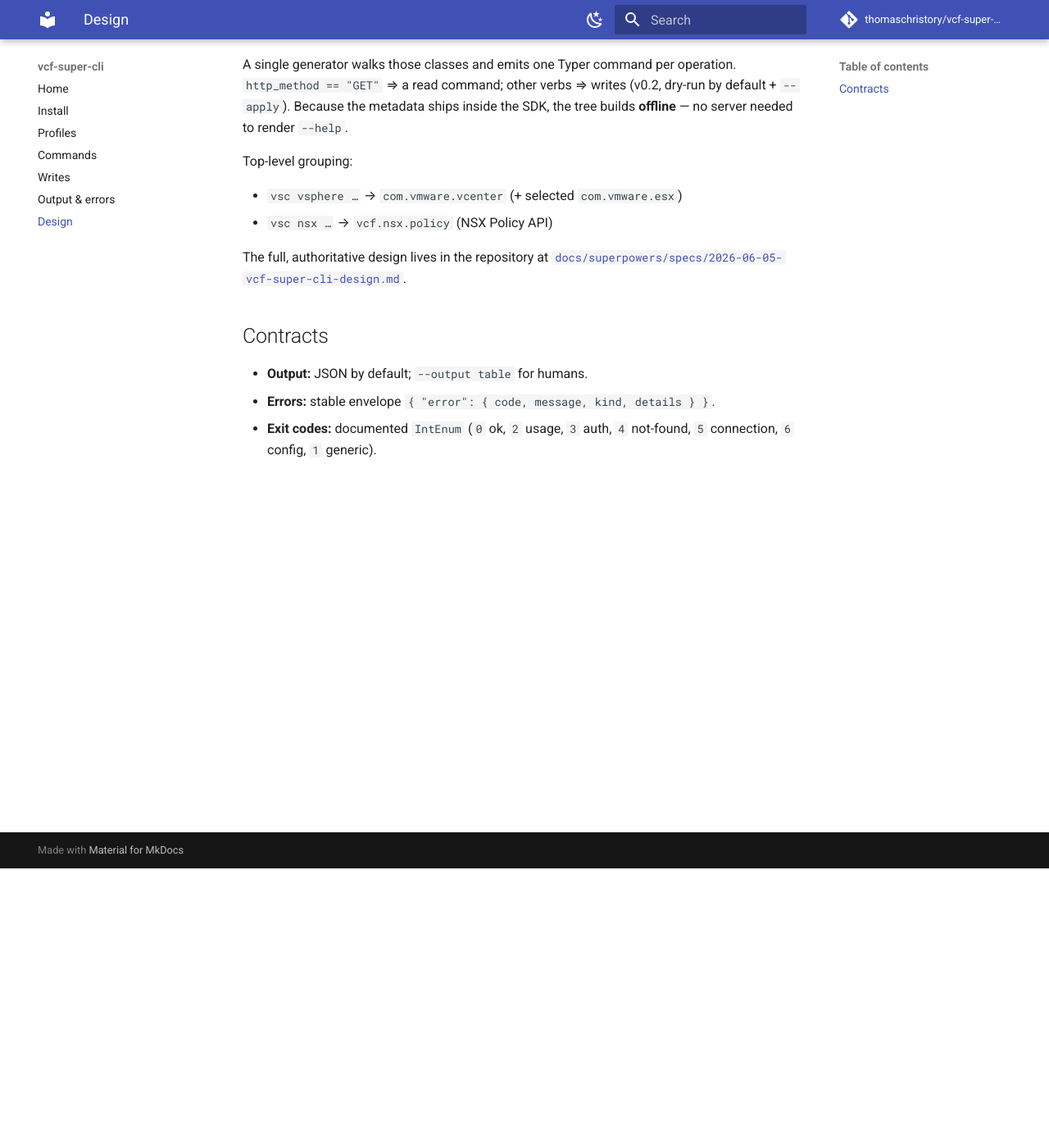
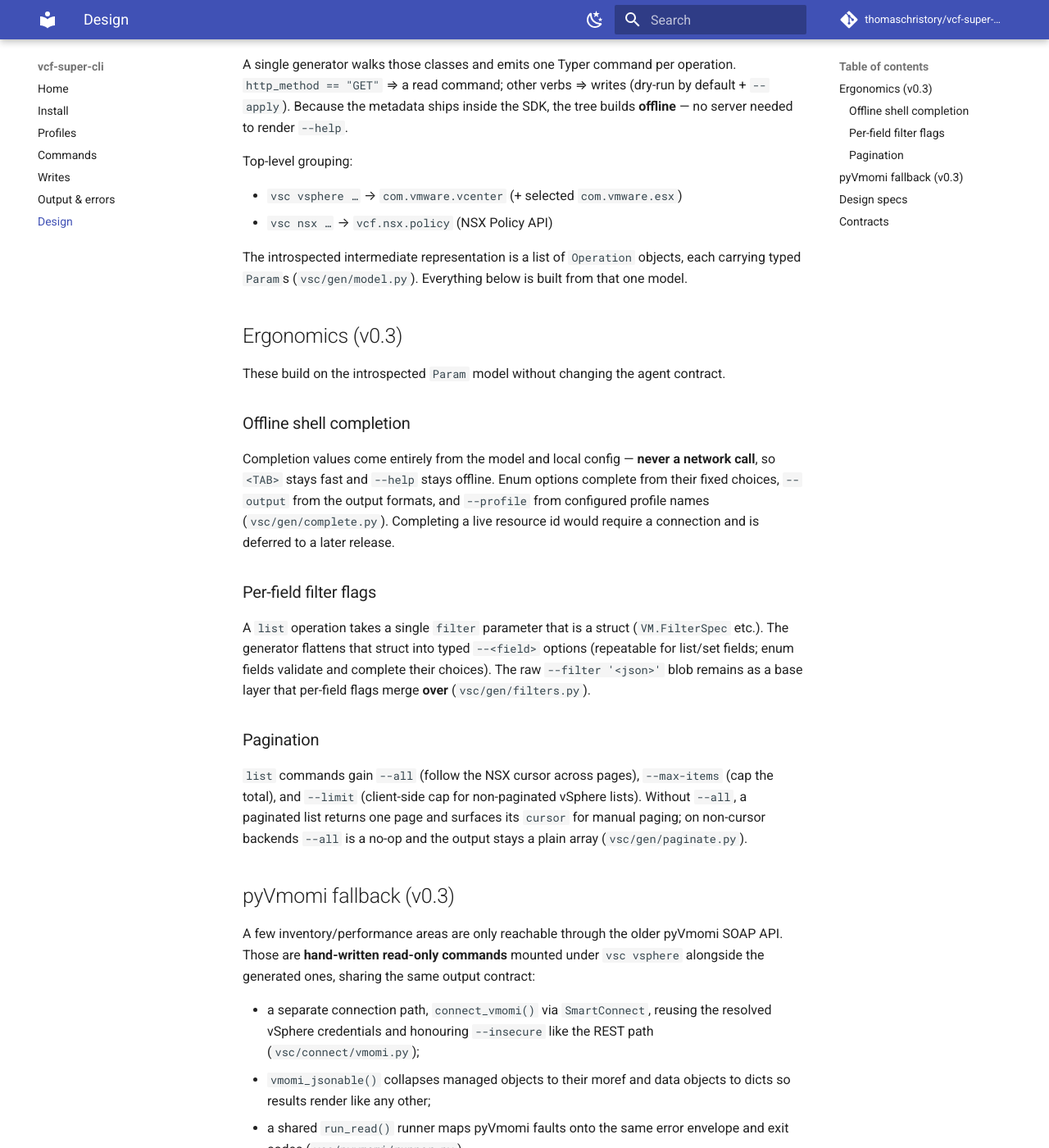
Before and after one commit to thomaschristory/vcf-super-cli, an MkDocs documentation site: the page built from docs/design.md, in a window 1280 px wide and 1400 px high, scrolled down 341 px. Shown: the whole window at 82% size. Built offline with MkDocs 1.6.1 and Material for MkDocs 9.7.7, drawn with Linux system fonts in a browser that asks for light colours; comment, search, counter and statistics services are not loaded; some of the changed text lies outside the part shown.

Commit message:
docs: complete design + landing page for v0.3 (#49)
design.md covered only reads/v0.2 writes; add the v0.3 architecture
(offline completion, per-field filter flattening + pagination, and the
pyVmomi fallback layer) and link all three design specs. index.md gains
the ergonomics/pyVmomi highlights, a current example, and the real
(published) install + completion instructions.

Co-authored-by: Thomas Christory <tchristory@partner.auchan.fr>
Co-authored-by: Claude Opus 4.8 (1M context) <noreply@anthropic.com>

```diff
--- a/docs/design.md
+++ b/docs/design.md
@@ -12,20 +12,78 @@ libraries on the shared `vmware-vapi-runtime`:
 
 A single generator walks those classes and emits one Typer command per
 operation. `http_method == "GET"` ⇒ a read command; other verbs ⇒ writes
-(v0.2, dry-run by default + `--apply`). Because the metadata ships inside the
-SDK, the tree builds **offline** — no server needed to render `--help`.
+(dry-run by default + `--apply`). Because the metadata ships inside the SDK, the
+tree builds **offline** — no server needed to render `--help`.
 
 Top-level grouping:
 
 - `vsc vsphere …` → `com.vmware.vcenter` (+ selected `com.vmware.esx`)
 - `vsc nsx …` → `vcf.nsx.policy` (NSX Policy API)
 
-The full, authoritative design lives in the repository at
-[`docs/superpowers/specs/2026-06-05-vcf-super-cli-design.md`](https://github.com/thomaschristory/vcf-super-cli/blob/main/docs/superpowers/specs/2026-06-05-vcf-super-cli-design.md).
+The introspected intermediate representation is a list of `Operation` objects,
+each carrying typed `Param`s (`vsc/gen/model.py`). Everything below is built from
+that one model.
+
+## Ergonomics (v0.3)
+
+These build on the introspected `Param` model without changing the agent
+contract.
+
+### Offline shell completion
+
+Completion values come entirely from the model and local config — **never a
+network call**, so `<TAB>` stays fast and `--help` stays offline. Enum options
+complete from their fixed choices, `--output` from the output formats, and
+`--profile` from configured profile names (`vsc/gen/complete.py`). Completing a
+live resource id would require a connection and is deferred to a later release.
+
+### Per-field filter flags
+
+A `list` operation takes a single `filter` parameter that is a struct
+(`VM.FilterSpec` etc.). The generator flattens that struct into typed
+`--<field>` options (repeatable for list/set fields; enum fields validate and
+complete their choices). The raw `--filter '<json>'` blob remains as a base
+layer that per-field flags merge **over** (`vsc/gen/filters.py`).
+
+### Pagination
+
+`list` commands gain `--all` (follow the NSX cursor across pages), `--max-items`
+(cap the total), and `--limit` (client-side cap for non-paginated vSphere
+lists). Without `--all`, a paginated list returns one page and surfaces its
+`cursor` for manual paging; on non-cursor backends `--all` is a no-op and the
+output stays a plain array (`vsc/gen/paginate.py`).
+
+## pyVmomi fallback (v0.3)
+
+A few inventory/performance areas are only reachable through the older pyVmomi
+SOAP API. Those are **hand-written read-only commands** mounted under
+`vsc vsphere` alongside the generated ones, sharing the same output contract:
+
+- a separate connection path, `connect_vmomi()` via `SmartConnect`, reusing the
+  resolved vSphere credentials and honouring `--insecure` like the REST path
+  (`vsc/connect/vmomi.py`);
+- `vmomi_jsonable()` collapses managed objects to their moref and data objects to
+  dicts so results render like any other;
+- a shared `run_read()` runner maps pyVmomi faults onto the same error envelope
+  and exit codes (`vsc/pyvmomi/runner.py`).
+
+Commands: `perf` (PerformanceManager counters), `events` / `tasks`
+(Event/Task managers), and `inventory` (a PropertyCollector property walk). All
+are reads — no `--apply`.
+
+## Design specs
+
+The authoritative, milestone-by-milestone designs live in the repository:
+
+- [v0.1 — dynamic read-only CLI](https://github.com/thomaschristory/vcf-super-cli/blob/main/docs/superpowers/specs/2026-06-05-vcf-super-cli-design.md)
+- [v0.2 — writes](https://github.com/thomaschristory/vcf-super-cli/blob/main/docs/superpowers/specs/2026-06-05-vcf-super-cli-v0.2-writes-design.md)
+- [v0.3 — ergonomics](https://github.com/thomaschristory/vcf-super-cli/blob/main/docs/superpowers/specs/2026-06-05-vcf-super-cli-v0.3-ergonomics-design.md)
 
 ## Contracts
 
 - **Output:** JSON by default; `--output table` for humans.
 - **Errors:** stable envelope `{ "error": { code, message, kind, details } }`.
-- **Exit codes:** documented `IntEnum` (`0` ok, `2` usage, `3` auth, `4`
-  not-found, `5` connection, `6` config, `1` generic).
+- **Exit codes:** documented `IntEnum` (`0` ok, `1` generic, `2` usage, `3` auth,
+  `4` not-found, `5` connection, `6` config, `7` conflict, `8` unavailable).
+- **Writes:** dry-run by default; `--apply` is the only gate and a dry-run opens
+  no connection.
```
Also changed, not shown: docs/index.md (+16 -8 lines).
